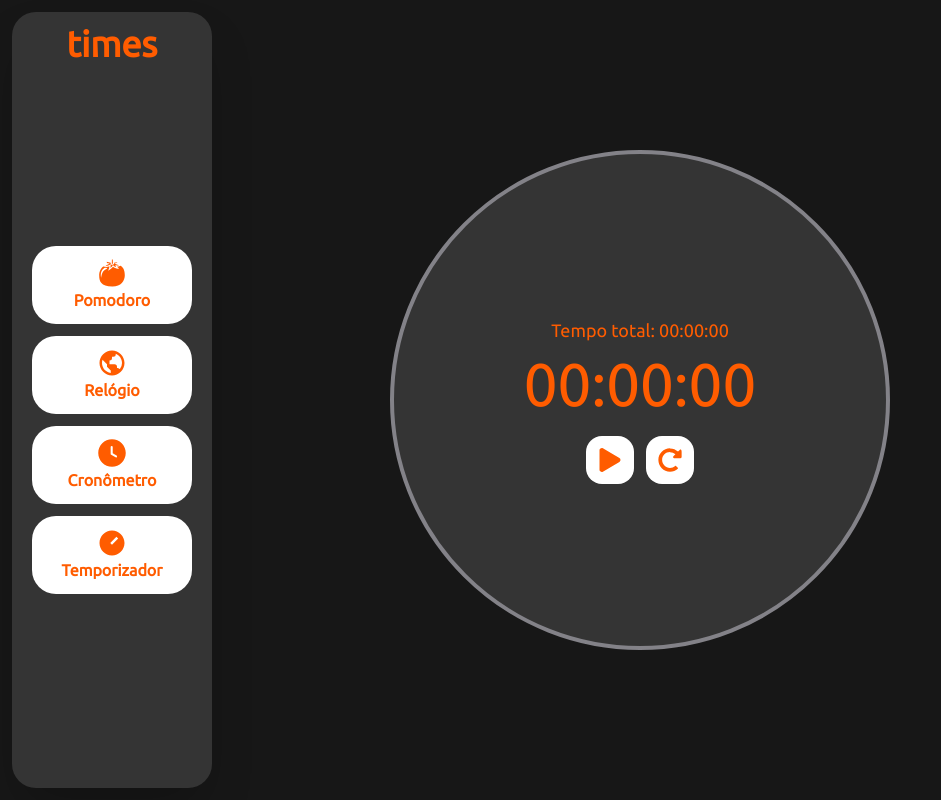
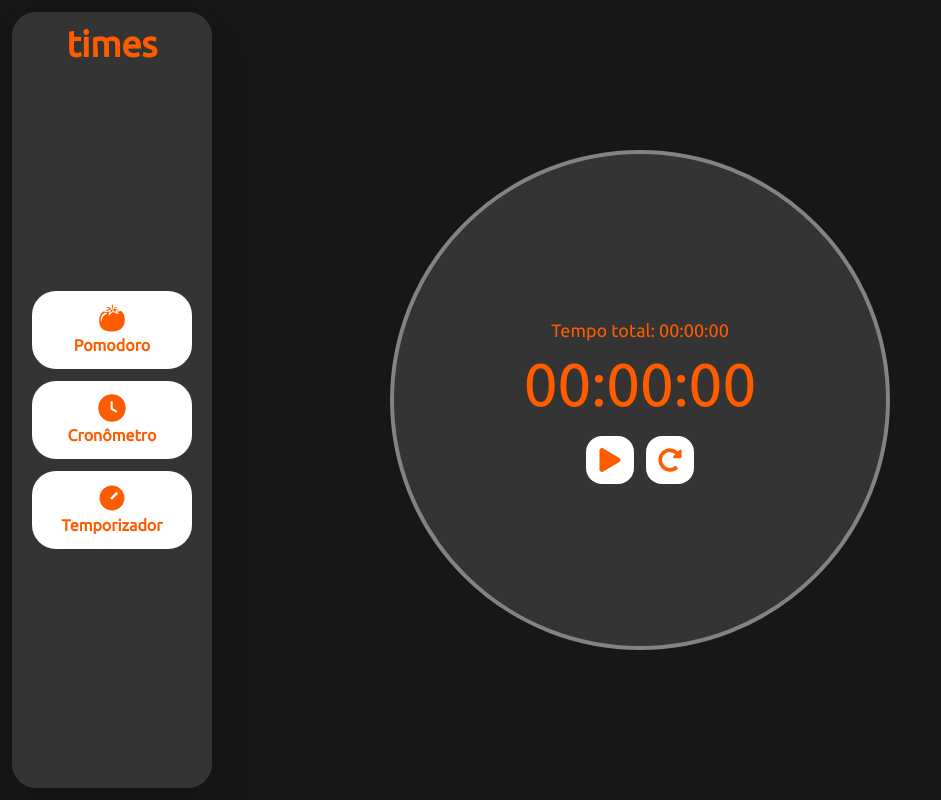
Before and after one commit to ArthurDeAraujoNeves3/Times_, a Next.js app in the folder myapp/: page / in a window 1280 px wide. Shown: the whole page, without its empty margins (0-941 px from the left). Built offline with nearby package versions, Linux system fonts and the light colour scheme.

Commit message:
Remocao da pag relogio
subindo commit com git pelo ubuntu :)

```diff
--- a/myapp/app/src/components/layout/Header/index.tsx
+++ b/myapp/app/src/components/layout/Header/index.tsx
@@ -38,13 +38,6 @@ export default function Header() {
                                 <p className="font-bold text-orange-100-a">Pomodoro</p>
                             </div>
                         </Link> {/*Btn pomodoro*/}
-                        <Link href="/relogio">
-                            <div className="flex flex-col items-center bg-white p-3 w-40 rounded-3xl cursor-pointer duration-[0.2s] hover:brightness-90">
-
-                                <BiWorld className="text-orange-100-a text-3xl"/>
-                                <p className="font-bold text-orange-100-a">Relógio</p>
-                            </div>
-                        </Link> {/*Btn relogio*/}
                         <Link href="/">
                             <div className="flex flex-col items-center bg-white p-3 w-40 rounded-3xl cursor-pointer duration-[0.2s] hover:brightness-90">
 
@@ -85,13 +78,6 @@ export default function Header() {
                         <p className="font-bold text-orange-100-a">Pomodoro</p>
                         </div>
                     </Link> {/*Btn pomodoro*/}
-                    <Link href="/relogio">
-                        <div className="flex flex-col items-center bg-white p-3 w-40 rounded-3xl cursor-pointer duration-[0.2s] hover:brightness-90">
-
-                        <BiWorld className="text-orange-100-a text-3xl"/>
-                        <p className="font-bold text-orange-100-a">Relógio</p>
-                        </div>
-                    </Link> {/*Btn relogio*/}
                     <Link href="/">
                         <div className="flex flex-col items-center bg-white p-3 w-40 rounded-3xl cursor-pointer duration-[0.2s] hover:brightness-90">
 
```
